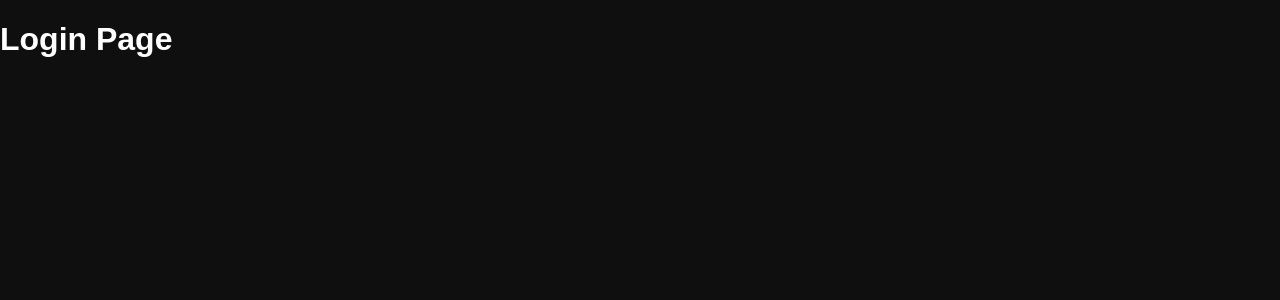
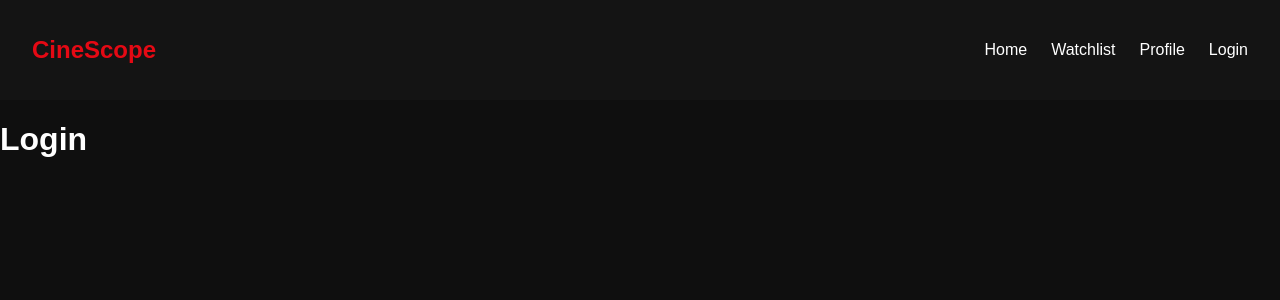
Before and after one commit to hemanthvnp/CineScope, a React (Vite) app in the folder frontend/: page /login in a window 1280 px wide. Shown: the top 300 px of the page. Built offline with nearby package versions, Linux system fonts and the light colour scheme.

Commit message:
Setup layout system and navbar with basic routing

```diff
--- a/frontend/src/App.jsx
+++ b/frontend/src/App.jsx
@@ -1,11 +1,23 @@
 import { Routes, Route } from "react-router-dom"
+import Navbar from "./components/Navbar"
+import Home from "./pages/Home"
+import Login from "./pages/Login"
+import Register from "./pages/Register"
+import Watchlist from "./pages/Watchlist"
+import Profile from "./pages/Profile"
 
 function App() {
   return (
-    <Routes>
-      <Route path="/" element={<h1>Home Page</h1>} />
-      <Route path="/login" element={<h1>Login Page</h1>} />
-    </Routes>
+    <>
+      <Navbar />
+      <Routes>
+        <Route path="/" element={<Home />} />
+        <Route path="/login" element={<Login />} />
+        <Route path="/register" element={<Register />} />
+        <Route path="/watchlist" element={<Watchlist />} />
+        <Route path="/profile" element={<Profile />} />
+      </Routes>
+    </>
   )
 }
 
--- /dev/null
+++ b/frontend/src/components/Navbar.jsx
@@ -0,0 +1,38 @@
+import { Link } from "react-router-dom"
+
+function Navbar() {
+  return (
+    <nav style={styles.nav}>
+      <h2 style={styles.logo}>CineScope</h2>
+      <div style={styles.links}>
+        <Link to="/" style={styles.link}>Home</Link>
+        <Link to="/watchlist" style={styles.link}>Watchlist</Link>
+        <Link to="/profile" style={styles.link}>Profile</Link>
+        <Link to="/login" style={styles.link}>Login</Link>
+      </div>
+    </nav>
+  )
+}
+
+const styles = {
+  nav: {
+    display: "flex",
+    justifyContent: "space-between",
+    alignItems: "center",
+    padding: "1rem 2rem",
+    backgroundColor: "#141414"
+  },
+  logo: {
+    color: "#e50914"
+  },
+  links: {
+    display: "flex",
+    gap: "1.5rem"
+  },
+  link: {
+    color: "white",
+    textDecoration: "none"
+  }
+}
+
+export default Navbar
--- /dev/null
+++ b/frontend/src/pages/Home.jsx
@@ -0,0 +1,5 @@
+function Home() {
+  return <h1>Home</h1>
+}
+
+export default Home
--- /dev/null
+++ b/frontend/src/pages/Login.jsx
@@ -0,0 +1,5 @@
+function Login() {
+  return <h1>Login</h1>
+}
+
+export default Login
--- /dev/null
+++ b/frontend/src/pages/Profile.jsx
@@ -0,0 +1,5 @@
+function Profile() {
+  return <h1>Profile</h1>
+}
+
+export default Profile
--- /dev/null
+++ b/frontend/src/pages/Register.jsx
@@ -0,0 +1,5 @@
+function Register() {
+  return <h1>Register</h1>
+}
+
+export default Register
--- /dev/null
+++ b/frontend/src/pages/Watchlist.jsx
@@ -0,0 +1,5 @@
+function Watchlist() {
+  return <h1>Watchlist</h1>
+}
+
+export default Watchlist
```
